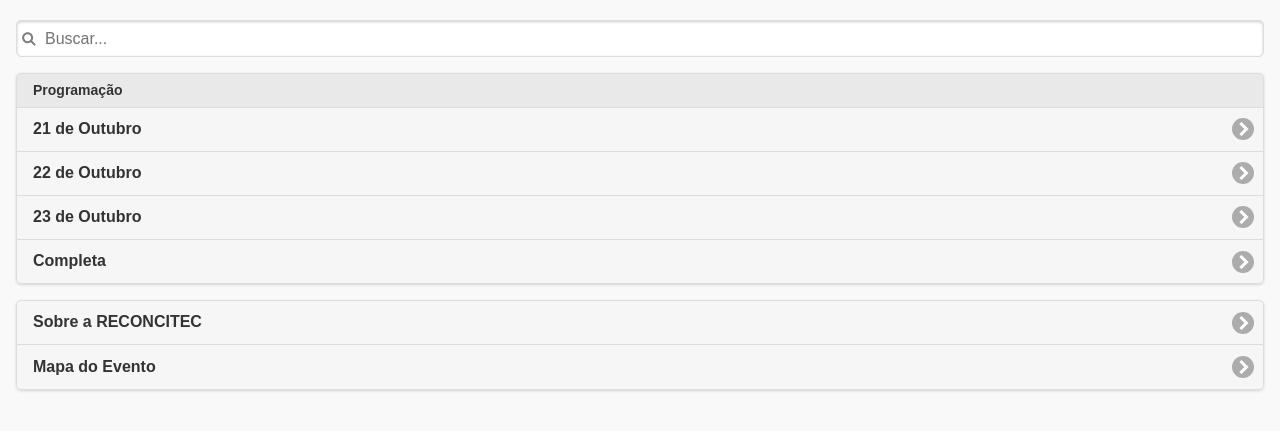
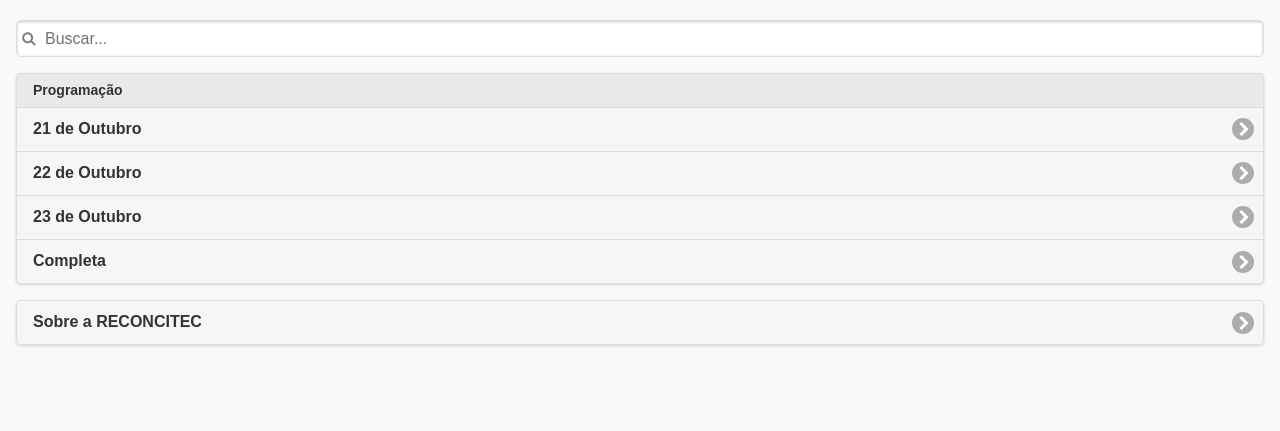
Before and after one commit to cesarvelame/reconcitec-mobile, a plain HTML site: page index.html in a window 1280 px wide. Shown: the part 185-616 px from the top of the page. Drawn offline with Linux system fonts and the light colour scheme; some packages are replaced by stand-ins of ours; no server answers.

Commit message:
Removi mapa

```diff
--- a/index.html
+++ b/index.html
@@ -89,7 +89,7 @@ var infowindow = null;
 			</ul>
 			<ul data-role="listview" id="menu" data-inset="true">
 				<li><a href="#sobre">Sobre a RECONCITEC</a></li>
-				<li><a href="#mapa">Mapa do Evento</a></li>
+				<!-- <li><a href="#mapa">Mapa do Evento</a></li> -->
 			</ul>
 	</div>
 
```
